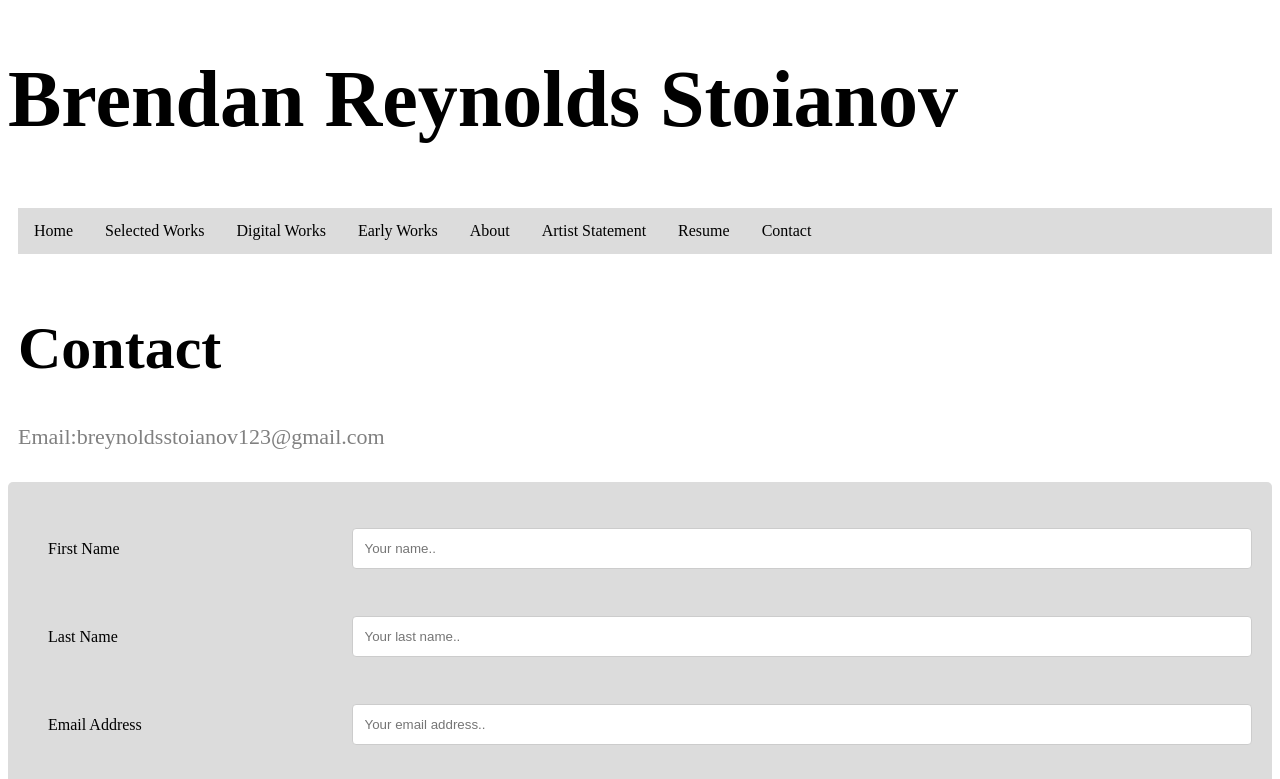
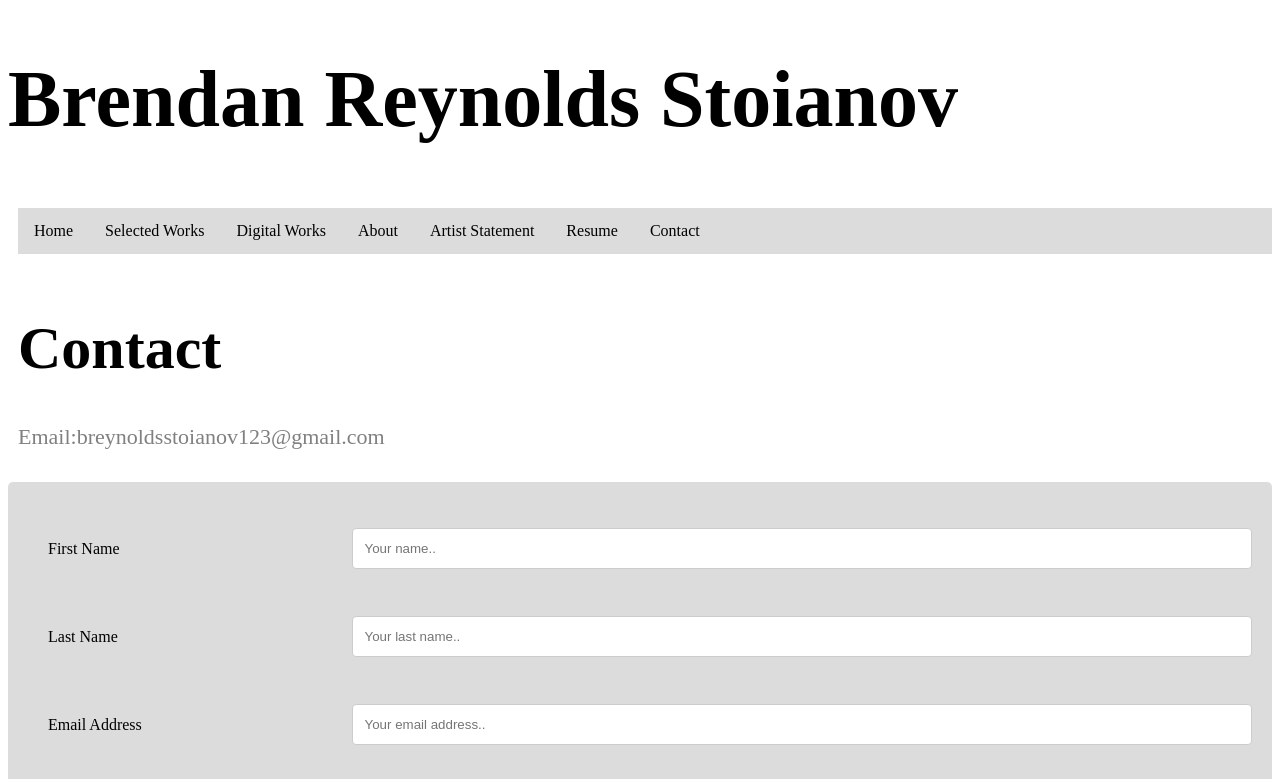
Before and after one commit to Brainybrendan25/Contact, a plain HTML site: page index.html in a window 1280 px wide. Shown: the top 779 px of the page. Drawn offline with Linux system fonts and the light colour scheme.

Commit message:
Update index.html

```diff
--- a/index.html
+++ b/index.html
@@ -72,7 +72,6 @@ li.dropdown {
       <a href="https://brainybrendan25.github.io/3D_works/" title="3D Works">3D Works</a>
     </div>
     <li><a href="https://brainybrendan25.github.io/Digital_works/" title="Digital Works">Digital Works</a>
-    <li><a href="https://brainybrendan25.github.io/Early_works/" title="Early Works">Early Works</a>
     <li><a href="https://brainybrendan25.github.io/About/" title="About">About</a>
     <li><a href="https://brainybrendan25.github.io/Artist_statement/" title="Artist Statement">Artist Statement</a>
     <li><a href="https://brainybrendan25.github.io/Resume/" title="Resume">Resume</a>
```
